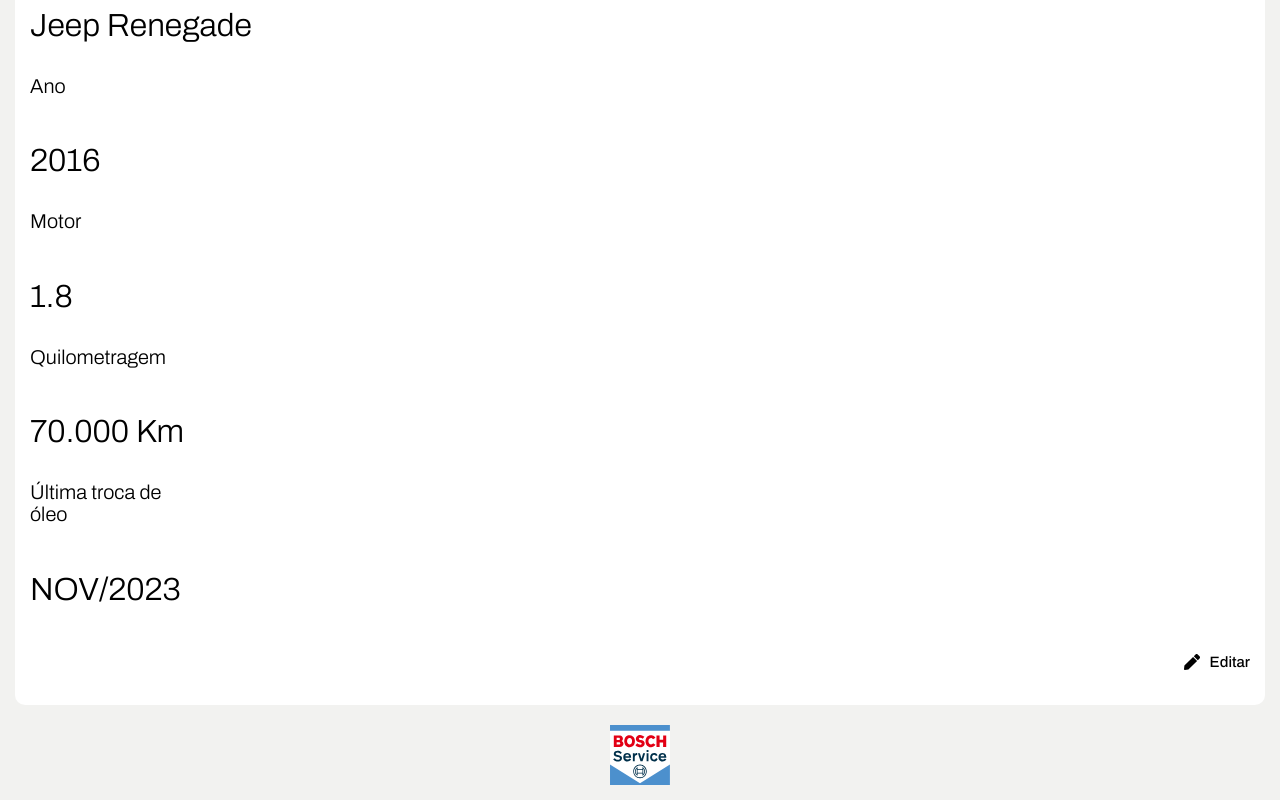
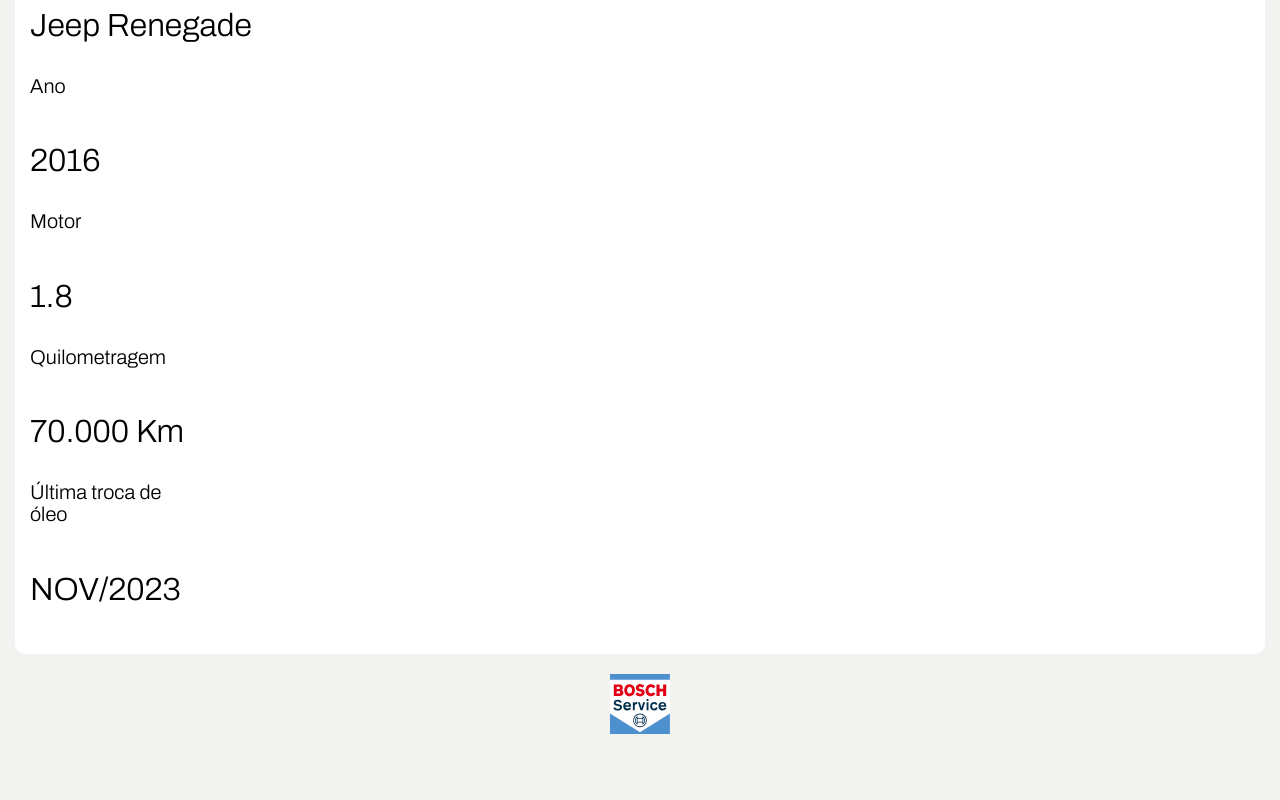
Before and after one commit to santrezende/avscode-frontend, a React (Vite) app: page /car in a window 1280 px wide. Shown: the part 507-1307 px from the top of the page. After the commit the page ends 1256 px from the top, so only its background shows below. Built offline with nearby package versions, Linux system fonts and the light colour scheme.

Commit message:
layout: editable car info card

```diff
--- a/src/components/CarInfoCard.tsx
+++ b/src/components/CarInfoCard.tsx
@@ -1,8 +1,12 @@
 import { FaPen } from "react-icons/fa";
 import styled from "styled-components";
 
-function CarInfoCard(){
-    return(
+interface CarInfoCardProps {
+    editable?: boolean;
+}
+
+function CarInfoCard({ editable = false }: CarInfoCardProps) {
+    return (
         <CarInfoContainer>
             <h3>PXZ8194</h3>
             <LineDiv />
@@ -18,13 +22,15 @@
             <h3>70.000 Km</h3>
             <h6>Última troca de óleo</h6>
             <h3>NOV/2023</h3>
-                <div>
+            {editable && (
+                <EditSection>
                     <FaPen />
                     <p>Editar</p>
-                </div>
+                </EditSection>
+            )}
         </CarInfoContainer>
     );
-};
+}
 
 const LineDiv = styled.div`
   width: 100%;
@@ -32,7 +38,7 @@
   background-color: #000000;
   margin-top: 20px;
   margin-bottom: 25px;
-`
+`;
 
 const CarInfoContainer = styled.div`
   background-color: #FFFFFF;
@@ -46,20 +52,21 @@
     margin-top: 15px;
     width: 150px;
   }
-  div:nth-of-type(2) {
+`;
+
+const EditSection = styled.div`
   display: flex;
   justify-content: right;
   align-items: center;
   margin-top: 5px;
   margin-bottom: 5px;
-    p{
+
+  p {
     font-size: 15px;
     font-weight: 500;
     margin-left: 10px;
     cursor: pointer;
   }
-  }
-
-`
+`;
 
 export default CarInfoCard;
--- a/src/pages/OperationalFindPlatePage.tsx
+++ b/src/pages/OperationalFindPlatePage.tsx
@@ -40,7 +40,7 @@
             ) : (
                 <>
                     <OperationalHeader handleBackClick={handleBackClick} handleHomeClick={handleHomeClick}/>
-                    <CarInfoCard />
+                    <CarInfoCard editable={true} />
                     <HistoryButton onClick={() => navigate("/auth/history")}>
                         <h5>Histórico de <br/> atendimentos</h5>
                         <LiaAngleRightSolid size={30} className="icon"/>
```
Lines whose indentation alone changed are shown as unchanged.
